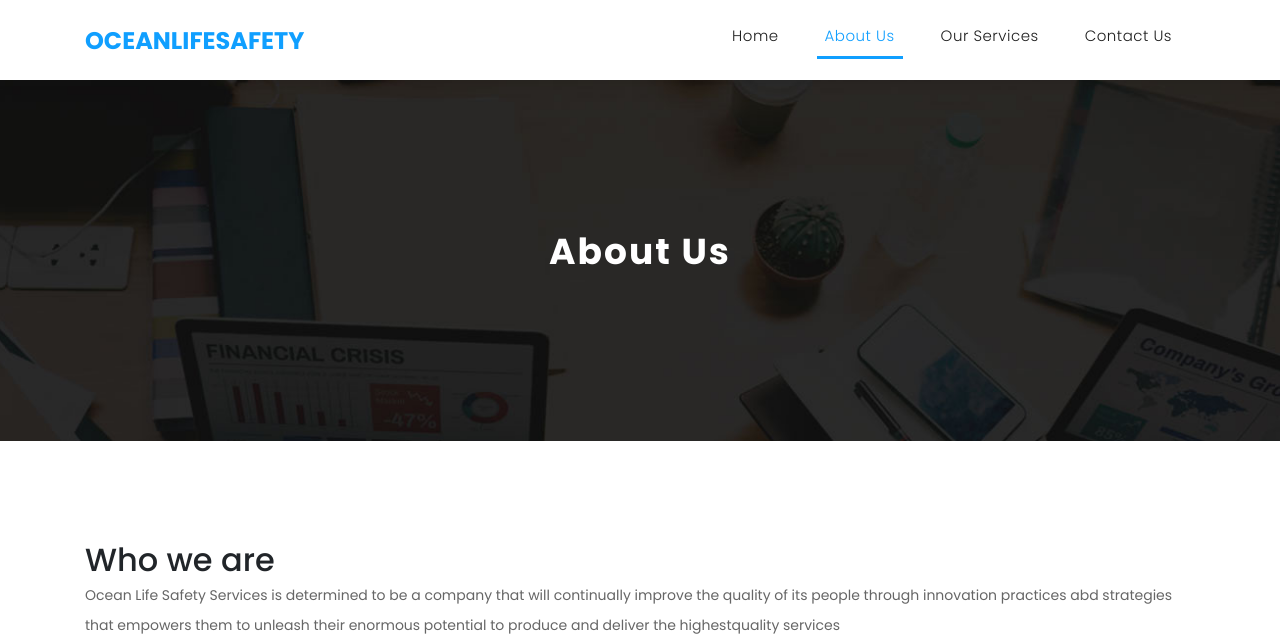
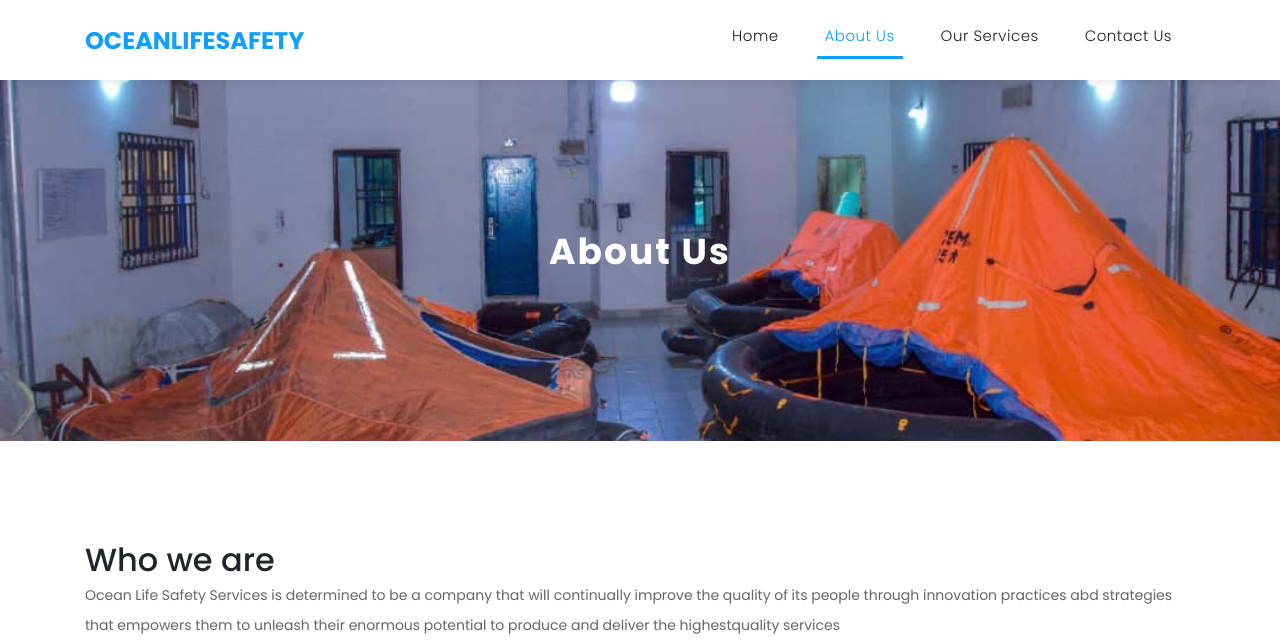
Before and after one commit to maceteligolden/oceanlife_landing, a PHP site: page /about.html in a window 1280 px wide. Shown: the top 640 px of the page. Run offline with PHP 8.4, Linux system fonts and the light colour scheme.

Commit message:
update:change preliminary page design

```diff
--- a/assets/css/templatemo-finance-business.css
+++ b/assets/css/templatemo-finance-business.css
@@ -1160,7 +1160,7 @@ footer .contact-form button.filled-button:hover {
 
 .page-heading {
 	text-align: center;
-	background-image: url(../images/page-heading-bg.jpg);
+	background-image: url(../images/image3.jpeg);
 	background-position: center center;
 	background-repeat: no-repeat;
 	background-size: cover;
```
Also changed, not shown: 3 other files.
